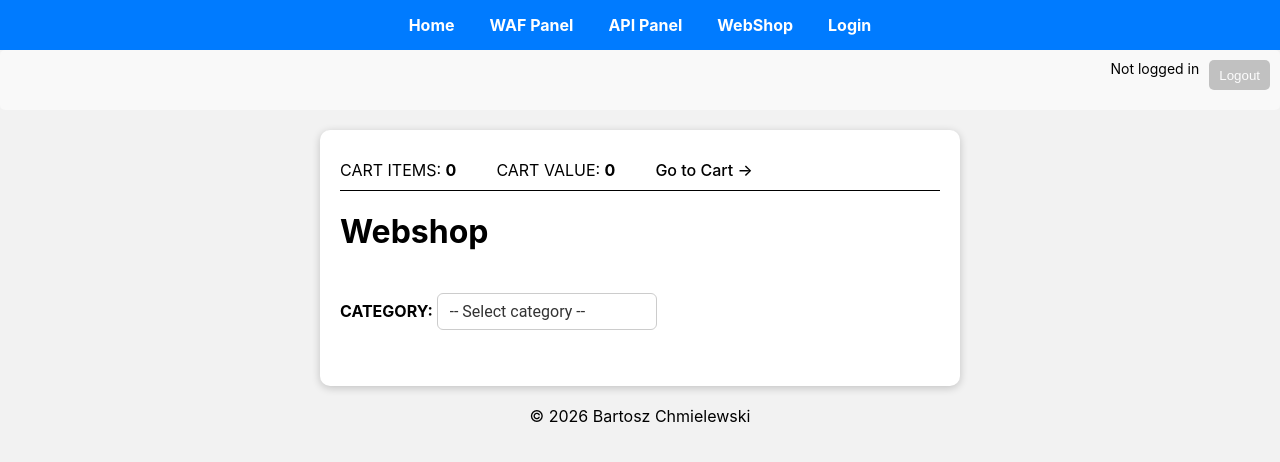
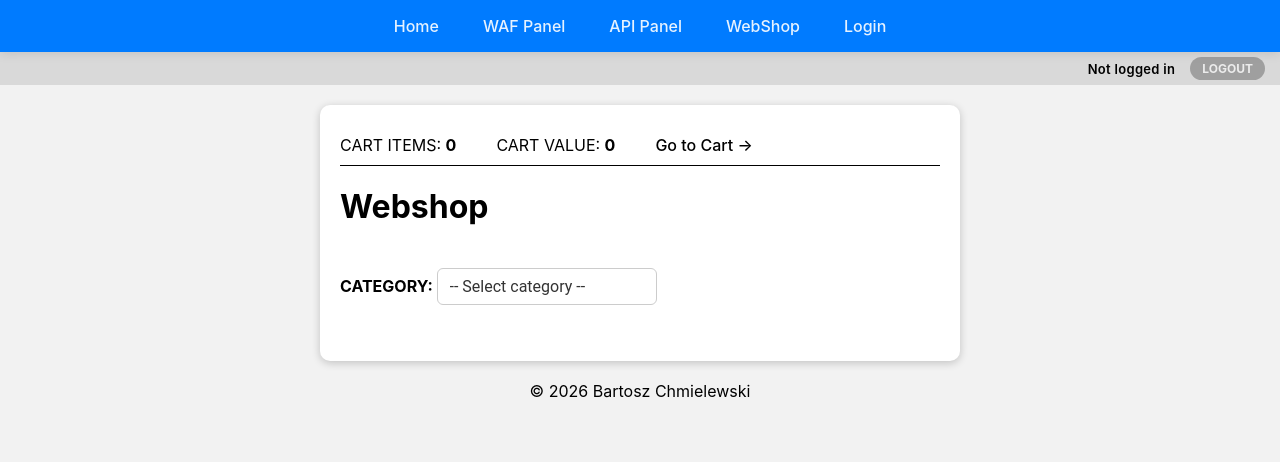
Before and after one commit to spmpl-pl/spm-web-lab, a Flask app: page /webshop in a window 1280 px wide. Shown: the top 462 px of the page. Run offline with Flask 3, Linux system fonts and the light colour scheme.

Commit message:
fixed UI

```diff
--- a/static/style.css
+++ b/static/style.css
@@ -1,63 +1,157 @@
-/* Global body font & background */
+/* =====================================================
+   GLOBAL STYLES
+===================================================== */
+
 body {
+  margin: 0;
+  padding: 0;
   font-family: "Aptos", "Inter", "Segoe UI", Arial, sans-serif;
   background-color: #f2f2f2;
-  margin: 0;
-  padding: 0;
+}
+
+p,
+ul li {
+  font-size: 16px;
+  color: #333;
 }
 
 p {
-  font-size: 16px;
-  color: #333;
   margin-bottom: 10px;
 }
 
 ul li {
-  font-size: 16px;
-  color: #333;
   margin-bottom: 8px;
 }
 
-/* Top navigation menu */
+
+/* =====================================================
+   LAYOUT CONTAINERS
+===================================================== */
+
+.container {
+  width: 600px;
+  margin: 20px auto;
+  padding: 20px;
+  background-color: #fff;
+  border-radius: 10px;
+  box-shadow: 0 2px 8px rgba(0, 0, 0, 0.2);
+}
+
+
+/* =====================================================
+   TOP NAVIGATION
+===================================================== */
+
 .top-menu {
+  position: sticky;
+  top: 0;
+  z-index: 1000;
+
   display: flex;
   justify-content: center;
+  align-items: center;
+
+  padding: 8px 30px;
   background-color: #007bff;
-  padding: 10px 0;
-  gap: 15px;
+  box-shadow: 0 2px 10px rgba(0, 0, 0, 0.1);
 }
 
-.top-menu .menu-link {
-  color: white;
-  text-decoration: none;
-  font-weight: bold;
-  padding: 5px 10px;
-  border-radius: 5px;
-  transition: background-color 0.2s;
+.menu-links {
+  display: flex;
+  gap: 10px;
 }
 
-.top-menu .menu-link:hover {
-  background-color: #0056b3;
+.menu-link {
+  padding: 8px 22px;
+  border-radius: 6px;
+  font-size: 16px;
+  font-weight: 500;
+  text-decoration: none;
+  color: rgba(255, 255, 255, 0.9);
+  transition: all 0.2s ease;
 }
 
-/* Main content container */
-.container {
-  background-color: #fff;
-  padding: 20px;
-  border-radius: 10px;
-  box-shadow: 0 2px 8px rgba(0, 0, 0, 0.2);
-  width: 600px;
-  margin: 20px auto; /* center */
+.menu-link:hover {
+  background-color: rgba(255, 255, 255, 0.15);
+  color: white;
 }
 
-/* Buttons */
+
+/* =====================================================
+   LOGIN DISPLAY
+===================================================== */
+
+.login-info {
+  display: flex;
+  align-items: center;
+  justify-content: flex-end;
+  gap: 15px;
+
+  padding: 5px 15px;
+  /*border-radius: 50px;*/
+  background: rgba(0, 0, 0, 0.1);
+  color: rgb(0, 0, 0);
+  font-size: 14px;
+}
+
+#UsernameField {
+  font-size: 13px;
+  font-weight: 600;
+  letter-spacing: 0.3px;
+}
+
+#LogoutButton {
+  all: unset;
+  cursor: pointer;
+
+  padding: 4px 12px;
+  border-radius: 20px;
+  font-size: 12px;
+  font-weight: bold;
+  text-transform: uppercase;
+
+  background-color: #ff4d4d;
+  color: white;
+  transition: 0.2s;
+}
+
+#LogoutButton:hover {
+  background-color: #e60000;
+  transform: translateY(-1px);
+}
+
+#LogoutButton:disabled {
+  background-color: #666;
+  opacity: 0.5;
+  cursor: not-allowed;
+}
+
+
+/* =====================================================
+   FORM ELEMENTS
+===================================================== */
+
+input[type="text"],
+input[type="password"],
+textarea {
+  width: 100%;
+  padding: 8px;
+  margin-bottom: 10px;
+
+  border-radius: 5px;
+  border: 1px solid #a7a4a4;
+  box-sizing: border-box;
+}
+
 button {
   width: 100%;
   padding: 10px;
   margin-bottom: 10px;
+
   border: none;
   border-radius: 5px;
   cursor: pointer;
+
   color: #fff;
   background-color: #28a745;
 }
@@ -66,123 +160,80 @@ button:hover {
   opacity: 0.9;
 }
 
-/* Input field */
-input[type="text"],
-input[type="password"],
-textarea {
-  width: 100%;
-  padding: 8px;
+
+/* =====================================================
+   RESULT BOXES
+===================================================== */
+
+.result {
+  min-height: 40px;
   margin-bottom: 10px;
+  padding: 10px;
+
+  font-size: 14px;
+  word-wrap: break-word;
+  white-space: pre-line;
+
+  background-color: #f9f9f9;
+  border: 1px solid #a7a4a4;
   border-radius: 5px;
-  border: 1px solid #a7a4a4;
-  box-sizing: border-box;
 }
 
-/* Result boxes */
-.result {
-  background-color: #f9f9f9;
-  padding: 10px;
-  border-radius: 5px;
-  min-height: 40px;
-  margin-bottom: 10px;
-  font-size: 14px;
-  word-wrap: break-word;
-  border: 1px solid #a7a4a4;
-  white-space: pre-line;
-}
 
-/* Info page link button */
+/* =====================================================
+   LINK BUTTON
+===================================================== */
+
 .link-button {
   display: inline-block;
   margin-top: 10px;
   padding: 10px 15px;
-  background-color: #007bff;
-  color: white;
+
   text-decoration: none;
   border-radius: 5px;
+  color: white;
+  background-color: #007bff;
 }
 
 .link-button:hover {
   background-color: #0056b3;
 }
 
-.login-info {
-  display: flex;
-  justify-content: right; /* aligns items to the left */
-  align-items: right;
-  background-color: #f9f9f9;
-  padding: 10px;
-  border-radius: 5px;
-  min-height: 40px;
-  margin-bottom: 10px;
-  gap: 10px; /* space between username and button */
-  font-size: 14px;
-}
 
-#LogoutButton {
-  padding: 5px 10px;
-  border: none;
-  border-radius: 5px;
-  background-color: #dc3545;
-  color: white;
-  cursor: pointer;
-  width: auto; /* make width fit content */
-  min-width: 0; /* remove inherited min-width if any */
-}
-
-#LogoutButton:hover {
-  background-color: #c82333;
-}
-
-/* Disabled state */
-#LogoutButton:disabled {
-  background-color: #aaa; /* gray color */
-  cursor: not-allowed;
-  opacity: 0.7;
-}
+/* =====================================================
+   TABLES
+===================================================== */
 
 table {
   width: 100%;
+  margin-top: 10px;
   border-collapse: collapse;
-  margin-top: 10px;
 }
+
 th,
 td {
-  border: 1px solid #ccc;
   padding: 8px;
   text-align: left;
+  border: 1px solid #ccc;
 }
+
 th {
   background-color: #f2f2f2;
 }
 
-/* toggle styling */
 
-/* The switch container */
-.switch {
-  position: relative;
-  display: inline-block;
-  width: 60px;
-  height: 34px;
-}
+/* =====================================================
+   TOGGLE SWITCH
+===================================================== */
 
-/* Hide default checkbox */
-.switch input {
-  opacity: 0;
-  width: 0;
-  height: 0;
-}
-
-/* The slider */
 .toggle-wrapper {
   display: flex;
-  align-items: center; /* vertically center toggle and text */
-  gap: 8px; /* space between toggle and text */
-  /*font-family: Arial, sans-serif;*/
+  align-items: center;
+  gap: 8px;
 }
 
 .slider-toggle {
-  --w: 32px; /* change ONLY this to make it narrower/wider */
+  --w: 32px;
   --h: 15px;
   --k: 13px;
 
@@ -226,26 +280,31 @@ th {
   transform: translateX(calc(var(--w) - var(--k) - 1px));
 }
 
-/* Base dropdown style */
+
+/* =====================================================
+   DROPDOWN SELECT
+===================================================== */
+
 #categorySelect {
-  font-family: "Roboto", Arial, sans-serif; /* custom font */
-  font-size: 16px; /* font size */
-  color: #333; /* text color */
-  background-color: #fff; /* background */
-  padding: 8px 12px; /* inner spacing */
-  border: 1px solid #ccc; /* light border */
-  border-radius: 6px; /* rounded corners */
-  appearance: none; /* remove default arrow in most browsers */
-  -webkit-appearance: none; /* Safari/Chrome */
-  -moz-appearance: none; /* Firefox */
-  cursor: pointer; /* pointer on hover */
-  width: 220px; /* adjust width */
-  transition:
-    border-color 0.2s,
-    box-shadow 0.2s;
+  width: 220px;
+  padding: 8px 12px;
+
+  font-family: "Roboto", Arial, sans-serif;
+  font-size: 16px;
+  color: #333;
+
+  border: 1px solid #ccc;
+  border-radius: 6px;
+  background-color: #fff;
+
+  cursor: pointer;
+  appearance: none;
+  -webkit-appearance: none;
+  -moz-appearance: none;
+
+  transition: border-color 0.2s, box-shadow 0.2s;
 }
 
-/* Hover & focus effects */
 #categorySelect:hover {
   border-color: #888;
 }
--- a/templates/includes/menu.html
+++ b/templates/includes/menu.html
@@ -3,7 +3,6 @@
   <a href="/wafpanel" class="menu-link">WAF Panel</a>
   <a href="/apipanel" class="menu-link">API Panel</a>
   <a href="/webshop" id="webshoplink" class="menu-link">WebShop</a>
-  <a href="/accountinfo" id="accountinfolink" class="menu-link">Account Info</a>
   <a href="/guestbook" id="guestbooklink" class="menu-link">Guest Book</a>
   <a href="/chatbot" id="chatbotlink" class="menu-link">Chatbot</a>
   <a href="/login" id="loginlink" class="menu-link">Login</a>
@@ -24,14 +23,13 @@
     .then((res) => res.json())
     .then((data) => {
       if (data.username) {
-        UsernameField.innerText =
-          "Logged in as: [ " + data.first_name + " " + data.last_name + " ]";
+        UsernameField.innerHTML =
+          "Logged in as: [ <a href=\"/accountinfo\">" + data.first_name + " " + data.last_name + "</a> ]";
         LogoutButton.disabled = false;
         loginlink = document.getElementById("loginlink").style.display = "none";
       } else {
         UsernameField.innerText = "Not logged in";
         LogoutButton.disabled = true;
-        document.getElementById("accountinfolink").style.display = "none";
         document.getElementById("guestbooklink").style.display = "none";
         document.getElementById("chatbotlink").style.display = "none";
         //document.getElementById("webshoplink").style.display = "none";
```
Also changed, not shown: other parts of static/style.css (+33 -30 lines).
